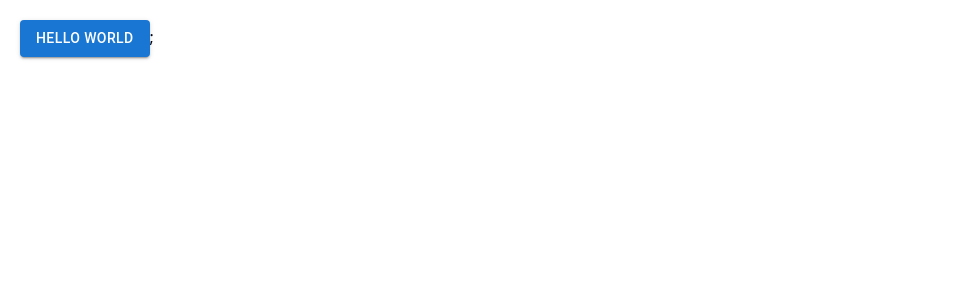
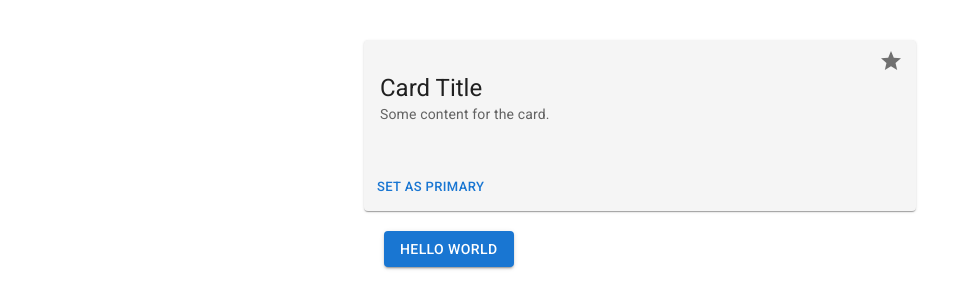
Before and after one commit to vanvibig/learn-react, a React (Vite) app: page /template in a window 1280 px wide. Shown: the top 308 px of the page, without its empty margins (0-961 px from the left). Built offline with nearby package versions, Linux system fonts and the light colour scheme.

Commit message:
add card primary label

```diff
--- /dev/null
+++ b/src/components/CardComponent.tsx
@@ -0,0 +1,77 @@
+import {
+  Button,
+  Card,
+  CardActions,
+  CardContent,
+  IconButton,
+  Typography,
+} from '@mui/material'
+import { useState } from 'react'
+import PrimaryLabel from './PrimaryLabel'
+import { Box } from '@mui/system'
+import StarIcon from '@mui/icons-material/Star'
+
+const CardComponent: React.FC = () => {
+  const [isPrimary, setIsPrimary] = useState(false)
+
+  const onSetPrimary = () => setIsPrimary(!isPrimary)
+
+  return (
+    <Card sx={{ bgcolor: 'grey.100' }}>
+      <Box
+        sx={{
+          display: 'flex',
+          justifyContent: 'space-between',
+          position: 'relative',
+        }}
+      >
+        <PrimaryLabel visible={isPrimary} />
+        <Box
+          sx={{
+            display: 'flex',
+            alignItems: 'center',
+            backgroundColor: 'primary.main',
+            color: 'white',
+            padding: '4px 8px',
+            position: 'absolute',
+            top: 0,
+            right: 0,
+          }}
+        >
+          <IconButton
+            size="small"
+            onClick={onSetPrimary}
+          >
+            <StarIcon />
+          </IconButton>
+        </Box>
+      </Box>
+      <Box sx={{ py: 2 }}>
+        <CardContent>
+          <Typography
+            variant="h5"
+            component="div"
+          >
+            Card Title
+          </Typography>
+          <Typography
+            variant="body2"
+            color="text.secondary"
+          >
+            Some content for the card.
+          </Typography>
+        </CardContent>
+      </Box>
+      <CardActions>
+        <Button
+          size="small"
+          onClick={onSetPrimary}
+        >
+          Set as primary
+        </Button>
+      </CardActions>
+    </Card>
+  )
+}
+
+export default CardComponent
--- /dev/null
+++ b/src/components/PrimaryLabel.tsx
@@ -0,0 +1,31 @@
+import { Box, Typography } from '@mui/material'
+import React from 'react'
+import { red } from '@mui/material/colors'
+
+interface PrimaryLabelProps {
+  visible: boolean
+}
+
+const PrimaryLabel: React.FC<PrimaryLabelProps> = ({ visible = false }) => {
+  if (!visible) return null
+
+  return (
+    <Box
+      sx={{
+        display: 'flex',
+        alignItems: 'center',
+        backgroundColor: 'primary.main',
+        color: 'white',
+        bgcolor: red[400],
+        padding: '4px 8px',
+        position: 'absolute',
+        top: 0,
+        left: 0,
+      }}
+    >
+      <Typography variant="body2">Primary</Typography>
+    </Box>
+  )
+}
+
+export default PrimaryLabel
--- a/src/components/templates/Template.tsx
+++ /dev/null
@@ -1,11 +0,0 @@
-import Button from '@mui/material/Button'
-
-const Template = () => {
-  return (
-    <div className="container mx-auto p-5">
-      <Button variant="contained">Hello world</Button>;
-    </div>
-  )
-}
-
-export default Template
--- /dev/null
+++ b/src/pages/templates/Template.tsx
@@ -0,0 +1,21 @@
+import { Container } from '@mui/material'
+import Button from '@mui/material/Button'
+import CardComponent from '../../components/CardComponent'
+
+const Template = () => {
+  return (
+    <>
+      <Container
+        maxWidth="sm"
+        sx={{ py: 5 }}
+      >
+        <CardComponent />
+        <div className="container mx-auto p-5">
+          <Button variant="contained">Hello world</Button>
+        </div>
+      </Container>
+    </>
+  )
+}
+
+export default Template
--- a/src/route/router.tsx
+++ b/src/route/router.tsx
@@ -1,5 +1,5 @@
 import App from '@/App'
-import Template from '@/components/templates/Template'
+import Template from '@/pages/templates/Template'
 import { createBrowserRouter } from 'react-router-dom'
 
 const router = createBrowserRouter([
```
Also changed, not shown: src/index.css (+5 -3 lines), 1 other file (tests, documents, lock files or other folders).
